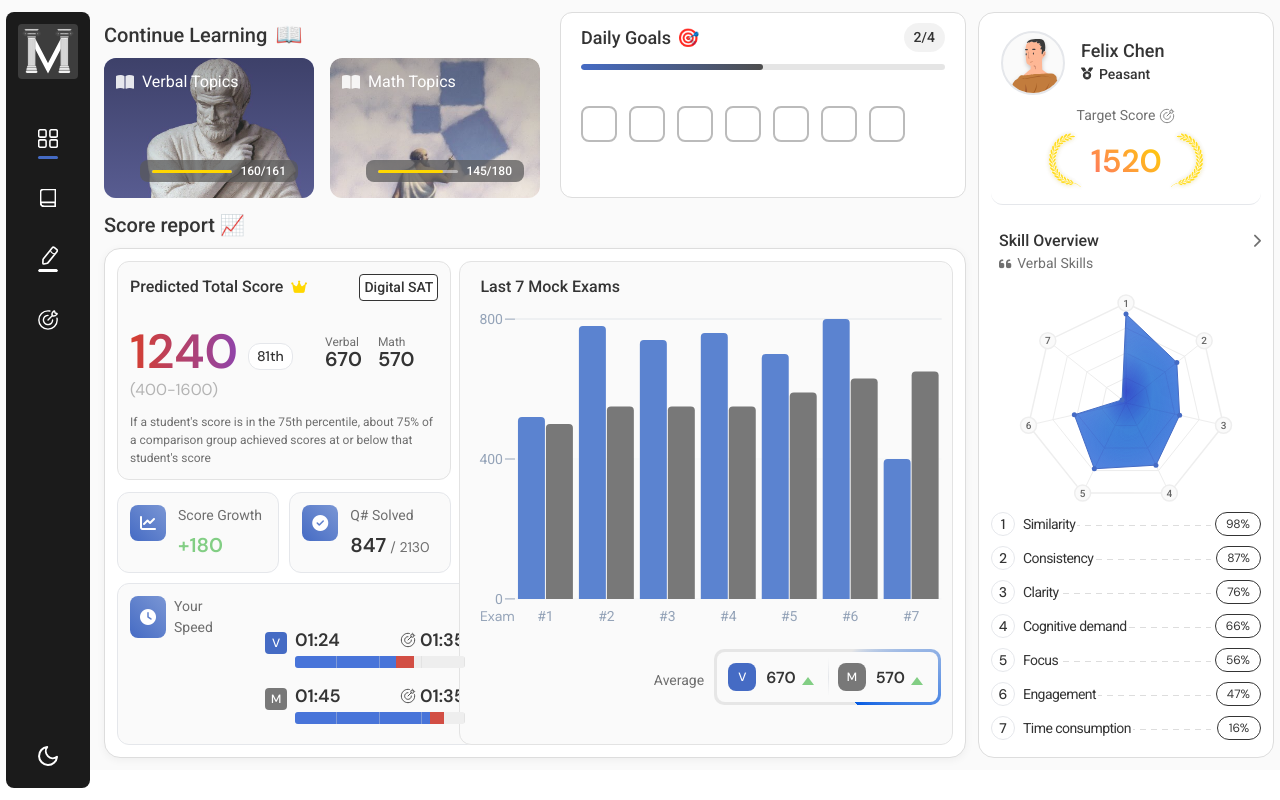
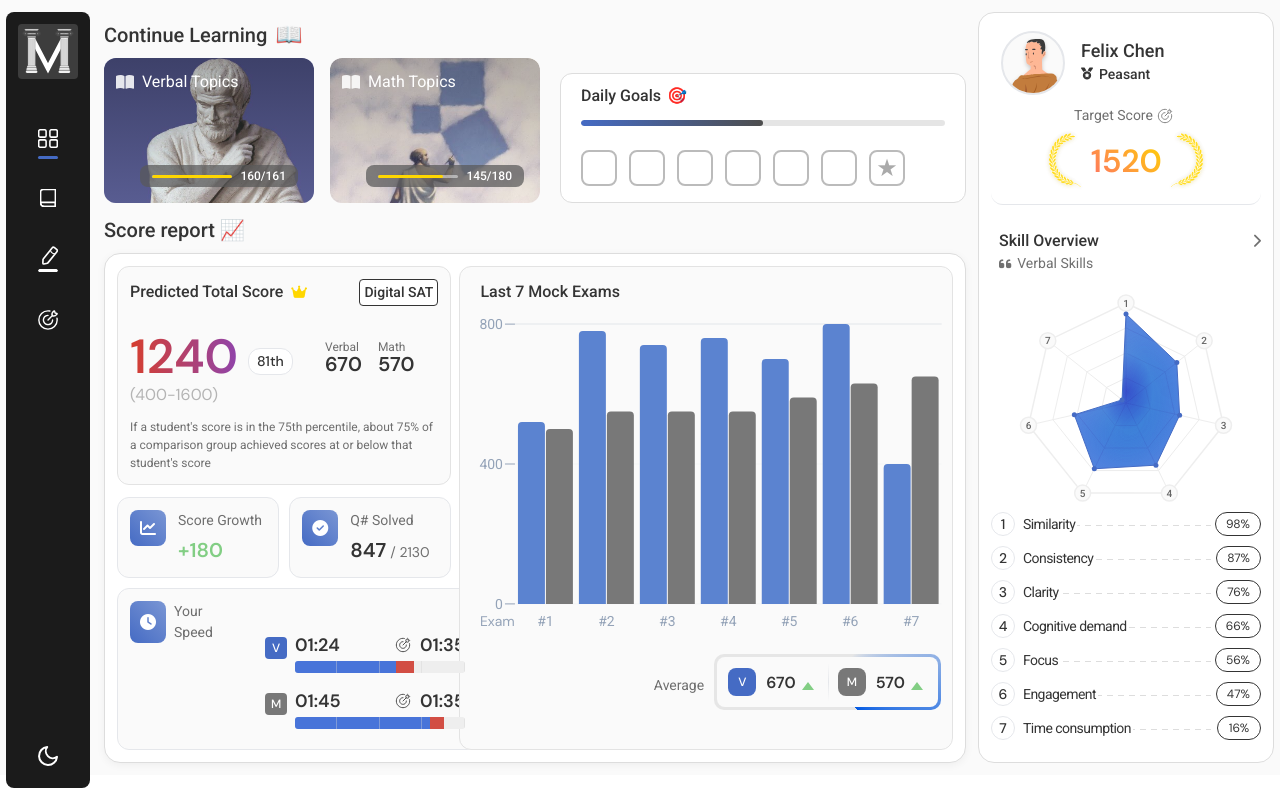
Before and after one commit to Orujhimaru/max_odyssey, a React (Vite) app: page /dashboard in a window 1280 px wide. Built offline with nearby package versions, Linux system fonts and the light colour scheme; sample sign-in values are in the browser's storage; a web font is replaced by a local one.

Commit message:
design: color and margin updates for weekly tasks

```diff
--- a/src/components/ContinueLearning/ContinueLearning.css
+++ b/src/components/ContinueLearning/ContinueLearning.css
@@ -36,7 +36,7 @@
   background-position: center;
   border-radius: 12px;
   padding: 12px;
-  height: 140px;
+  height: 145px;
   display: flex;
   flex-direction: column;
   justify-content: flex-start;
--- a/src/components/WeeklyTasks/WeeklyTasks.css
+++ b/src/components/WeeklyTasks/WeeklyTasks.css
@@ -264,7 +264,6 @@
   border-radius: 12px;
   padding: 16px 20px;
   width: 100%;
-  height: 100%;
   display: flex;
   flex-direction: column;
   justify-content: flex-start;
@@ -272,6 +271,8 @@
   margin-bottom: 0;
   border: 1px solid #dddddd;
   padding-top: 10px;
+  /* height: fit-content; */
+  align-self: flex-end;
 }
 
 [data-theme="dark"] .daily-tasks {
@@ -287,7 +288,7 @@
 }
 
 .daily-tasks-header h2 {
-  font-size: 18px;
+  font-size: 16px;
   font-weight: 600;
   color: var(--text-primary);
   margin: 0;
@@ -310,7 +311,7 @@
   height: 6px;
   background-color: rgba(0, 0, 0, 0.1);
   border-radius: 3px;
-  margin-bottom: 24px;
+  margin-bottom: 12px;
   overflow: hidden;
 }
 
@@ -350,6 +351,12 @@
   letter-spacing: 0.5px;
 }
 
+.target-icon {
+  margin-right: 5px;
+  font-size: 14px;
+  vertical-align: middle;
+}
+
 .task-description.empty {
   opacity: 0;
 }
@@ -384,11 +391,42 @@
   align-items: center;
   justify-content: center;
   transition: all 0.2s ease;
+  position: relative;
 }
 
 [data-theme="dark"] .task-box {
   background-color: #3a3a3a;
   border-color: #666666;
+}
+
+/* Special styling for star box */
+/* .task-box.star {
+  border-radius: 0;
+  background-color: #f2f2f2;
+  border: none;
+  position: relative;
+  width: 36px;
+  height: 36px;
+  display: flex;
+  align-items: center;
+  justify-content: center;
+  overflow: visible;
+} */
+
+.star-icon {
+  font-size: 24px;
+  color: #636363;
+  display: flex;
+  align-items: center;
+  justify-content: center;
+  position: absolute;
+  top: 50%;
+  left: 50%;
+  transform: translate(-50%, -50%);
+}
+
+[data-theme="light"] .star-icon {
+  color: #aaaaaa;
 }
 
 .task-box:hover {
@@ -398,7 +436,7 @@
 
 .task-box.active {
   border-color: #4c6ef5;
-  box-shadow: 0 0 0 2px rgba(76, 110, 245, 0.3);
+  box-shadow: 0 0 0 2px rgb(141 164 255 / 30%);
 }
 
 .task-box.completed {
--- a/src/components/WeeklyTasks/WeeklyTasks.jsx
+++ b/src/components/WeeklyTasks/WeeklyTasks.jsx
@@ -1,6 +1,6 @@
 import React, { useState } from "react";
 import "./WeeklyTasks.css";
-
+import Practice from "../../assets/Group 43.svg";
 const WeeklyTasks = () => {
   // State to track which task box is active
   const [activeTaskIndex, setActiveTaskIndex] = useState(null);
@@ -13,7 +13,12 @@ const WeeklyTasks = () => {
     { id: 4, text: "Complete practice quiz", completed: false },
     { id: 5, text: "Study philosophy concepts", completed: false },
     { id: 6, text: "Read passage analysis", completed: false },
-    { id: 7, text: "Take timed practice test", completed: false },
+    {
+      id: 7,
+      text: "Take timed practice test",
+      completed: false,
+      isSpecial: true,
+    },
   ];
 
   // Calculate progress for display
@@ -38,9 +43,6 @@ const WeeklyTasks = () => {
             🎯
           </span>
         </h2>
-        <div className="progress-percentage">
-          {completedTasks}/{totalTasks}
-        </div>
       </div>
 
       <div className="progress-bar-container">
@@ -55,6 +57,7 @@ const WeeklyTasks = () => {
         <div className="task-description-container">
           {activeTaskIndex !== null && (
             <div className="task-description">
+              <img src={Practice} alt="target" className="target-icon" />
               {tasks[activeTaskIndex].text.toUpperCase()}
             </div>
           )}
@@ -70,10 +73,11 @@ const WeeklyTasks = () => {
               key={task.id}
               className={`task-box ${task.completed ? "completed" : ""} ${
                 activeTaskIndex === index ? "active" : ""
-              }`}
+              } ${task.isSpecial ? "star" : ""}`}
               onClick={() => handleTaskClick(index)}
             >
               {task.completed && <div className="checkmark">✓</div>}
+              {task.isSpecial && <div className="star-icon">★</div>}
             </div>
           ))}
         </div>
```
